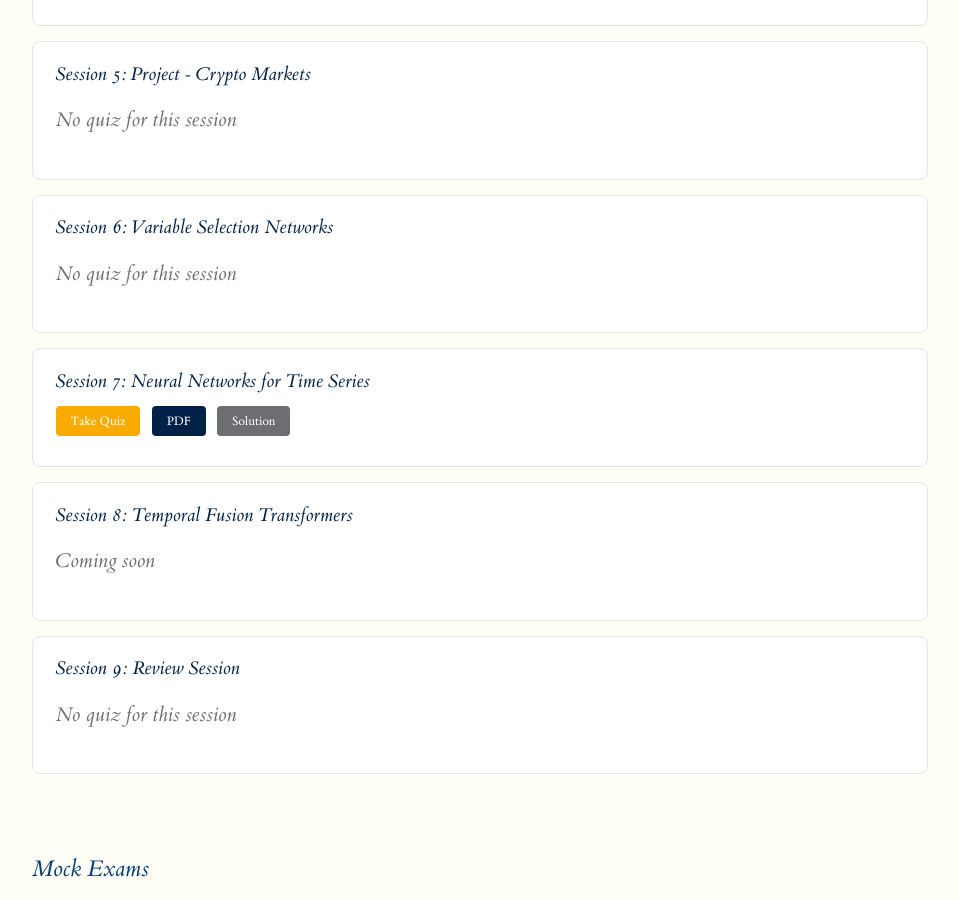
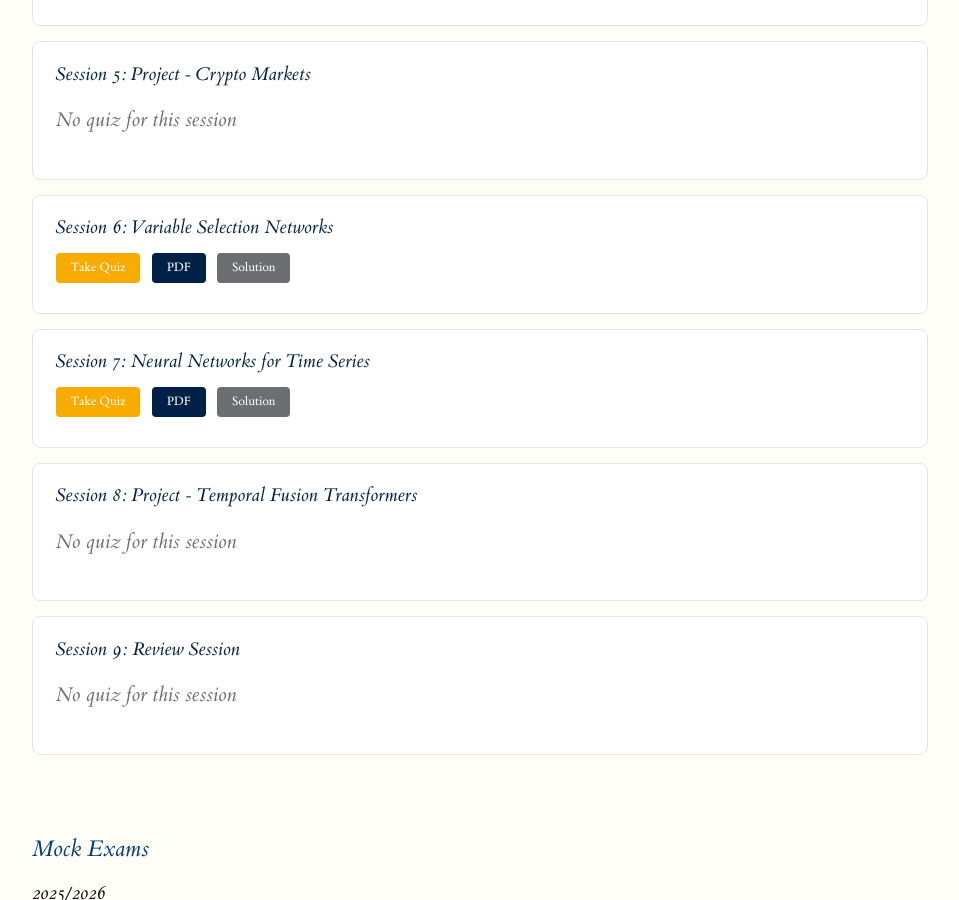
Before and after one commit to hm-ai/BUSI70575, a Jekyll site: the page built from assessments.md, in a window 1280 px wide and 900 px high, scrolled down 970 px. Shown: the whole window, without its empty margins (160-1119 px from the left). Built offline with Jekyll 4.4.1, drawn with Linux system fonts in a browser that asks for light colours.

Commit message:
Add Alken logo to coursework page and update session information
- Add Alken logo header to coursework page
- Add placeholder quiz links for Session 6
- Mark Session 8 as a project in assessments and progress pages
- Remove instructor-specific language from progress tracker

```diff
--- a/assessments.md
+++ b/assessments.md
@@ -67,7 +67,11 @@ permalink: /assessments/
 
       <div class="assessment-card">
         <h3>Session 6: Variable Selection Networks</h3>
-        <p class="coming-soon">No quiz for this session</p>
+        <div class="assessment-links">
+          <a href="#" class="btn btn-colab">Take Quiz</a>
+          <a href="{{ site.baseurl }}/Quiz/Quiz_6.pdf" class="btn">PDF</a>
+          <a href="{{ site.baseurl }}/Solution_Quiz/Solution_Quiz_6.pdf" class="btn btn-solution">Solution</a>
+        </div>
       </div>
 
       <div class="assessment-card">
@@ -80,8 +84,8 @@ permalink: /assessments/
       </div>
 
       <div class="assessment-card">
-        <h3>Session 8: Temporal Fusion Transformers</h3>
-        <p class="coming-soon">Coming soon</p>
+        <h3>Session 8: Project - Temporal Fusion Transformers</h3>
+        <p class="coming-soon">No quiz for this session</p>
       </div>
 
       <div class="assessment-card">
```
Also changed, not shown: coursework.md (+7 -2 lines), progress.md (+2 -3 lines), images/logo_alken.png (added).
